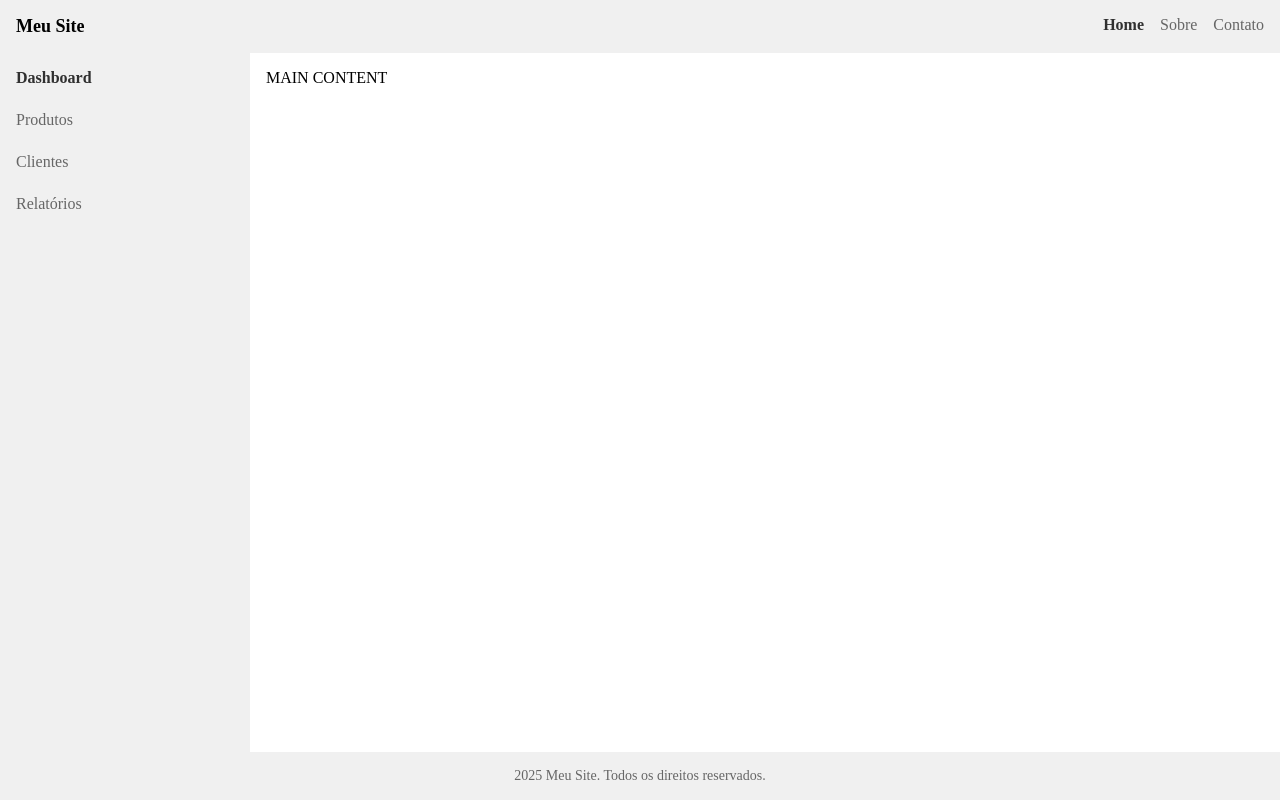
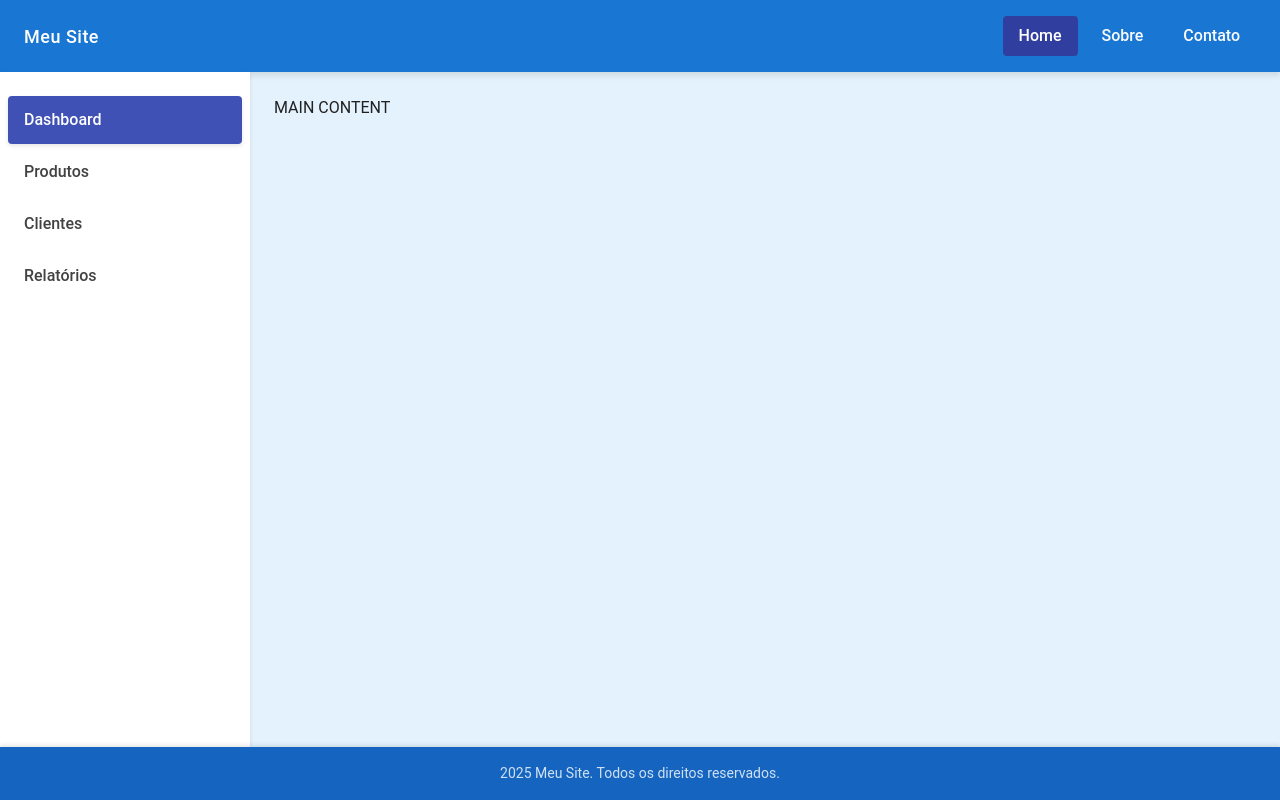
Before and after one commit to ddcsilva/desafios-css, a plain HTML site: page desafio-9/index.html in a window 1280 px wide. Drawn offline with Linux system fonts and the light colour scheme.

Commit message:
feat: reorganiza estrutura de estilos e adiciona novos componentes
- Criação de arquivos CSS separados para reset, variáveis, layout e componentes
- Implementação de estilos para links de navegação, cabeçalho, sidebar e footer
- Remoção do arquivo style.css obsoleto para melhor modularidade e manutenção

```diff
--- /dev/null
+++ b/desafio-9/components.css
@@ -0,0 +1,59 @@
+/* ===== COMPONENTES ===== */
+/* Componentes visuais e utilitários */
+
+/* ===== LINKS DE NAVEGAÇÃO ===== */
+.nav-link {
+  text-decoration: none;
+  display: block;
+  border-radius: 4px;
+  transition: all var(--transition-base);
+  font-weight: var(--font-weight-medium);
+}
+
+.nav-link:focus-visible {
+  outline: 2px solid var(--color-primary);
+  outline-offset: 2px;
+}
+
+/* ===== LINKS DO CABEÇALHO ===== */
+.header__links {
+  display: flex;
+  flex-direction: row;
+  gap: var(--spacing-xs);
+}
+
+.header__links li {
+  list-style: none;
+}
+
+.header__links .nav-link {
+  color: var(--color-text-light-90);
+  padding: var(--spacing-xs) var(--spacing-sm);
+}
+
+.header__links .nav-link:hover {
+  background-color: var(--color-text-light-10);
+  color: var(--color-text-light);
+}
+
+.header__links .nav-link--active {
+  background-color: var(--color-primary-dark);
+  color: var(--color-text-light);
+}
+
+/* ===== LINKS DO MENU LATERAL ===== */
+.sidebar .nav-link {
+  color: var(--color-text-medium);
+  padding: 12px var(--spacing-sm);
+}
+
+.sidebar .nav-link:hover {
+  background-color: var(--color-sidebar-hover);
+  color: var(--color-text-dark);
+}
+
+.sidebar .nav-link--active {
+  background-color: var(--color-primary);
+  color: var(--color-text-light);
+  box-shadow: var(--shadow-sm);
+}
--- a/desafio-9/index.html
+++ b/desafio-9/index.html
@@ -4,7 +4,10 @@
     <meta charset="UTF-8" />
     <meta name="viewport" content="width=device-width, initial-scale=1.0" />
     <title>Desafio 9</title>
-    <link rel="stylesheet" href="style.css" />
+    <link rel="stylesheet" href="reset.css" />
+    <link rel="stylesheet" href="variables.css" />
+    <link rel="stylesheet" href="layout.css" />
+    <link rel="stylesheet" href="components.css" />
   </head>
   <body>
     <div class="page-container">
--- /dev/null
+++ b/desafio-9/layout.css
@@ -0,0 +1,90 @@
+/* ===== LAYOUT GERAL ===== */
+/* Estrutura principal da página (grid base) */
+.page-container {
+  display: grid;
+  grid-template-columns: 250px 1fr;
+  grid-template-rows: auto 1fr auto;
+  min-height: 100vh;
+  min-height: 100dvh;
+  font-family: Roboto, system-ui, -apple-system, sans-serif;
+  background-color: var(--color-background-azure);
+  grid-template-areas:
+    "topo topo"
+    "menu conteudo"
+    "rodape rodape";
+}
+
+/* ===== HEADER ===== */
+.header {
+  grid-area: topo;
+  display: flex;
+  justify-content: space-between;
+  align-items: center;
+  background-color: var(--color-header);
+  padding: var(--spacing-sm) var(--spacing-md);
+  box-shadow: var(--shadow-md);
+}
+
+.header__logo {
+  font-size: var(--font-size-lg);
+  font-weight: var(--font-weight-medium);
+  color: var(--color-text-light);
+  letter-spacing: 0.5px;
+}
+
+/* ===== SIDEBAR ===== */
+.sidebar {
+  grid-area: menu;
+  background-color: var(--color-sidebar);
+  padding: var(--spacing-md) 0;
+  box-shadow: var(--shadow-sm);
+}
+
+.sidebar__links {
+  display: flex;
+  flex-direction: column;
+  gap: 4px;
+  padding: 0 var(--spacing-xs);
+}
+
+.sidebar__links li {
+  list-style: none;
+}
+
+/* ===== MAIN CONTENT ===== */
+.main-content {
+  grid-area: conteudo;
+  background-color: transparent;
+  padding: var(--spacing-md);
+  font-size: var(--font-size-base);
+  color: var(--color-text-dark);
+}
+
+/* ===== FOOTER ===== */
+.footer {
+  grid-area: rodape;
+  display: flex;
+  justify-content: center;
+  align-items: center;
+  background-color: var(--color-footer);
+  padding: var(--spacing-sm);
+  box-shadow: 0 -2px 4px rgba(0, 0, 0, 0.1);
+}
+
+.footer__text {
+  font-size: var(--font-size-sm);
+  color: rgba(255, 255, 255, 0.8);
+  font-weight: 400;
+}
+
+/* ===== RESPONSIVIDADE ===== */
+@media (max-width: 768px) {
+  .page-container {
+    grid-template-columns: 1fr;
+    grid-template-areas:
+      "topo"
+      "menu"
+      "conteudo"
+      "rodape";
+  }
+}
--- /dev/null
+++ b/desafio-9/reset.css
@@ -0,0 +1,73 @@
+/* ===== RESET CSS ===== */
+/* Reset das configurações padrão do navegador */
+
+*,
+*::before,
+*::after {
+  box-sizing: border-box;
+}
+
+/* Remove a margem padrão */
+* {
+  margin: 0;
+}
+
+/* Habilita animações de palavras-chave */
+@media (prefers-reduced-motion: no-preference) {
+  html {
+    interpolate-size: allow-keywords;
+  }
+}
+
+body {
+  line-height: 1.5; /* Adiciona uma altura de linha acessível */
+  -webkit-font-smoothing: antialiased; /* Melhora o renderização de texto */
+}
+
+/* Melhora as configurações padrão de mídia */
+img,
+picture,
+video,
+canvas,
+svg {
+  display: block;
+  max-width: 100%;
+}
+
+/* Herda fontes para controles de formulário */
+input,
+button,
+textarea,
+select {
+  font: inherit;
+}
+
+/* Evita transbordamentos de texto */
+p,
+h1,
+h2,
+h3,
+h4,
+h5,
+h6 {
+  overflow-wrap: break-word;
+}
+
+/* Melhora o quebra de linha */
+p {
+  text-wrap: pretty;
+}
+h1,
+h2,
+h3,
+h4,
+h5,
+h6 {
+  text-wrap: balance;
+}
+
+/* Cria um contexto de empilhamento raiz */
+#root,
+#__next {
+  isolation: isolate;
+}
--- a/desafio-9/style.css
+++ /dev/null
@@ -1,134 +0,0 @@
-:root {
-  /* Tipografia */
-  --font-size-sm: 14px;
-  --font-size-base: 16px;
-  --font-size-lg: 18px;
-
-  /* Cores */
-  --color-neutral-100: #f0f0f0;
-  --color-neutral-200: #e0e0e0;
-  --color-neutral-300: #d0d0d0;
-  --color-neutral-400: #c0c0c0;
-  --color-neutral-500: #b0b0b0;
-  --color-neutral-600: #666666;
-  --color-neutral-700: #505050;
-  --color-neutral-800: #404040;
-  --color-neutral-900: #303030;
-
-  /* Espaçamentos */
-  --spacing-xs: 8px;
-  --spacing-sm: 16px;
-  --spacing-md: 24px;
-  --spacing-lg: 32px;
-  --spacing-xl: 40px;
-
-  /* Transições */
-  --transition-base: 0.3s ease;
-}
-
-* {
-  margin: 0;
-  padding: 0;
-  box-sizing: border-box;
-}
-
-.page-container {
-  display: grid;
-  grid-template-columns: 250px 1fr;
-  grid-template-rows: auto 1fr auto;
-  min-height: 100vh;
-  min-height: 100dvh;
-  grid-template-areas:
-    "topo topo"
-    "menu conteudo"
-    "rodape rodape";
-}
-
-.header {
-  grid-area: topo;
-  display: flex;
-  justify-content: space-between;
-  background-color: var(--color-neutral-100);
-  padding: var(--spacing-sm);
-}
-
-.header__logo {
-  font-size: var(--font-size-lg);
-  font-weight: bold;
-}
-
-.header__links {
-  display: flex;
-  flex-direction: row;
-  gap: var(--spacing-sm);
-}
-
-.header__links li {
-  list-style: none;
-}
-
-.sidebar {
-  grid-area: menu;
-  background-color: var(--color-neutral-100);
-  padding: var(--spacing-sm);
-}
-
-.sidebar__links {
-  display: flex;
-  flex-direction: column;
-  gap: var(--spacing-md);
-}
-
-.sidebar__links li {
-  list-style: none;
-}
-
-.main-content {
-  grid-area: conteudo;
-  padding: var(--spacing-sm);
-}
-
-.footer {
-  grid-area: rodape;
-  display: flex;
-  justify-content: center;
-  align-items: center;
-  background-color: var(--color-neutral-100);
-  padding: var(--spacing-sm);
-}
-
-.footer__text {
-  font-size: var(--font-size-sm);
-  color: var(--color-neutral-600);
-}
-
-.nav-link {
-  color: var(--color-neutral-600);
-  text-decoration: none;
-  transition: color var(--transition-base);
-}
-
-.nav-link:hover {
-  color: var(--color-neutral-800);
-}
-
-.nav-link:focus-visible {
-  outline: 2px solid var(--color-neutral-800);
-  outline-offset: 2px;
-}
-
-.nav-link--active {
-  color: var(--color-neutral-900);
-  font-weight: bold;
-}
-
-@media (max-width: 768px) {
-  .page-container {
-    grid-template-columns: 1fr;
-    grid-template-areas:
-      "topo"
-      "menu"
-      "conteudo"
-      "rodape";
-  }
-}
--- /dev/null
+++ b/desafio-9/variables.css
@@ -0,0 +1,62 @@
+/* ===== VARIÁVEIS ===== */
+/* Variáveis de configuração do projeto */
+
+:root {
+  /* ===== TIPOGRAFIA ===== */
+  --font-size-sm: 14px;
+  --font-size-base: 16px;
+  --font-size-lg: 18px;
+
+  /* ===== ESPESSTURA DAS FONTES ===== */
+  --font-weight-thin: 100;
+  --font-weight-extra-light: 200;
+  --font-weight-light: 300;
+  --font-weight-regular: 400;
+  --font-weight-medium: 500;
+  --font-weight-semi-bold: 600;
+  --font-weight-bold: 700;
+  --font-weight-extra-bold: 800;
+  --font-weight-black: 900;
+
+  /* ===== CORES PRIMÁRIAS ===== */
+  --color-primary: #3f51b5;
+  --color-primary-dark: #303f9f;
+  --color-accent: #ff4081;
+
+  /* ===== CORES DE FUNDO ===== */
+  --color-background-azure: #e3f2fd;
+  --color-background-card: #ffffff;
+  --color-sidebar: #ffffff;
+  --color-sidebar-hover: #f5f5f5;
+
+  /* ===== CORES DO CABEÇALHO E RODAPÉ ===== */
+  --color-header: #1976d2;
+  --color-footer: #1565c0;
+
+  /* ===== CORES DO TEXTO ===== */
+  --color-text-dark: #212121;
+  --color-text-medium: #424242;
+  --color-text-light: #ffffff;
+  --color-text-light-10: #ffffff1a;
+  --color-text-light-90: #fffffff9;
+  --color-text-header: #0f172a;
+  --color-text-muted: #757575;
+
+  /* ===== CORES DAS BORDAS ===== */
+  --color-border: #e0e0e0;
+
+  /* ===== ESPAÇAMENTOS ===== */
+  --spacing-xs: 8px;
+  --spacing-sm: 16px;
+  --spacing-md: 24px;
+  --spacing-lg: 32px;
+  --spacing-xl: 40px;
+
+  /* ===== TRANSIÇÕES ===== */
+  --transition-base: 0.3s ease;
+
+  /* ===== SOMBRAS ===== */
+  --shadow-sm: 0 2px 4px rgba(0, 0, 0, 0.1);
+  --shadow-md: 0 4px 6px rgba(0, 0, 0, 0.1);
+  --shadow-lg: 0 8px 16px rgba(0, 0, 0, 0.15);
+}
```
